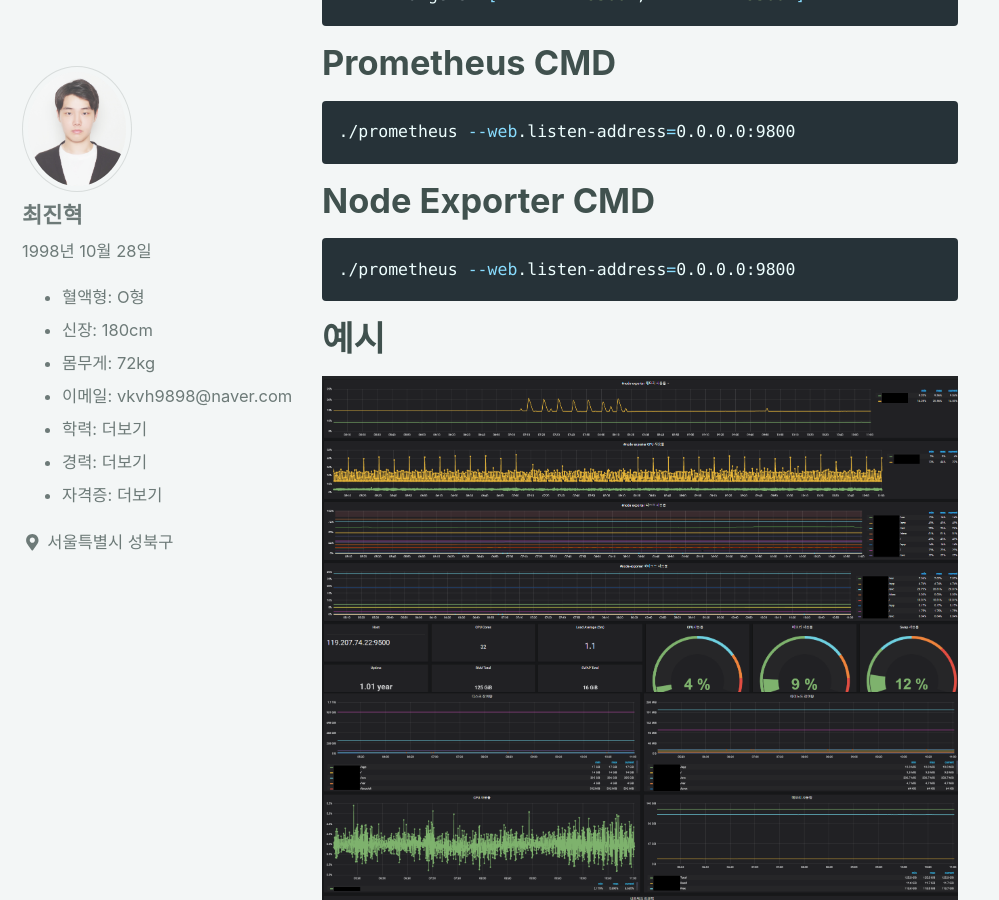
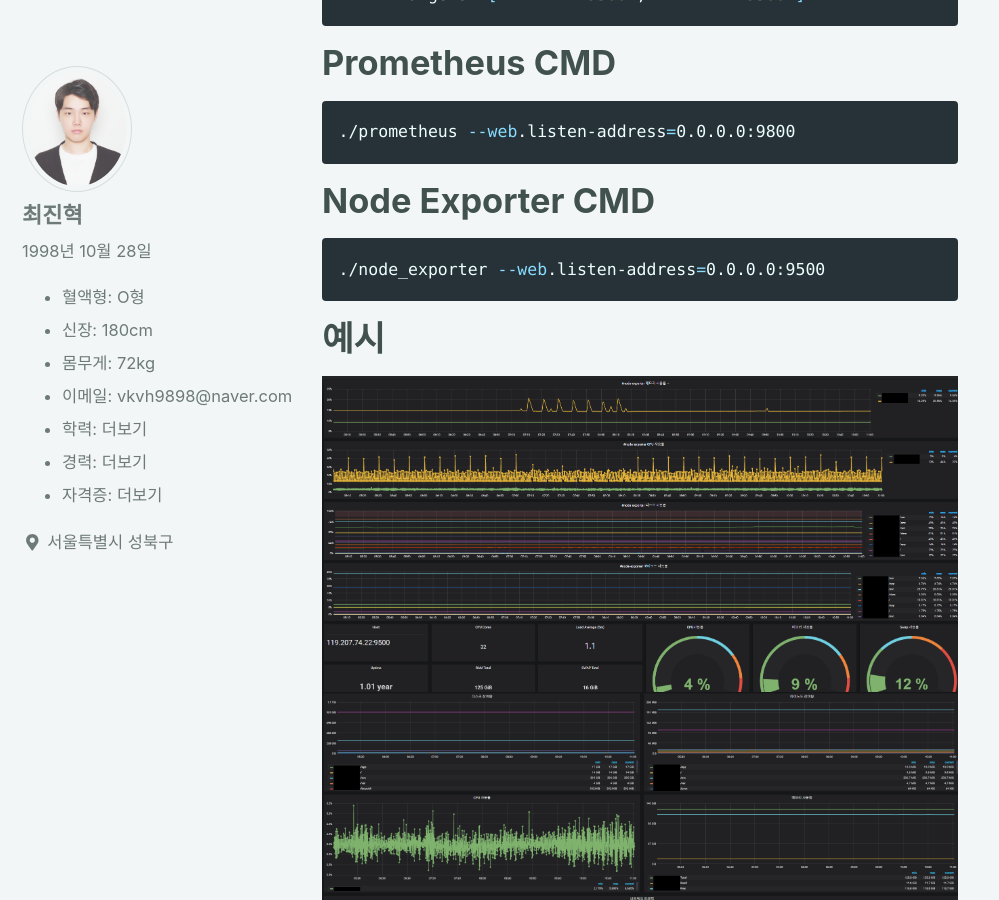
Before and after one commit to Tosi123/Tosi123.github.io, a Jekyll site: the page built from _posts/2021-01-29-Project25.md, in a window 1280 px wide and 900 px high, scrolled down 1387 px. Shown: the whole window, without its empty margins (0-999 px from the left). Built offline with Jekyll 4.4.1, drawn with Linux system fonts in a browser that asks for light colours; cached includes are drawn as plain includes; nearby versions of some CDN libraries.

Commit message:
Update 2021-01-29-Project25.md

````diff
--- a/_posts/2021-01-29-Project25.md
+++ b/_posts/2021-01-29-Project25.md
@@ -39,7 +39,7 @@ vi prometheus.yml
 
 # Node Exporter CMD
 ```bash
-./prometheus --web.listen-address=0.0.0.0:9800
+./node_exporter --web.listen-address=0.0.0.0:9500
 ```
 
 # 예시
````
